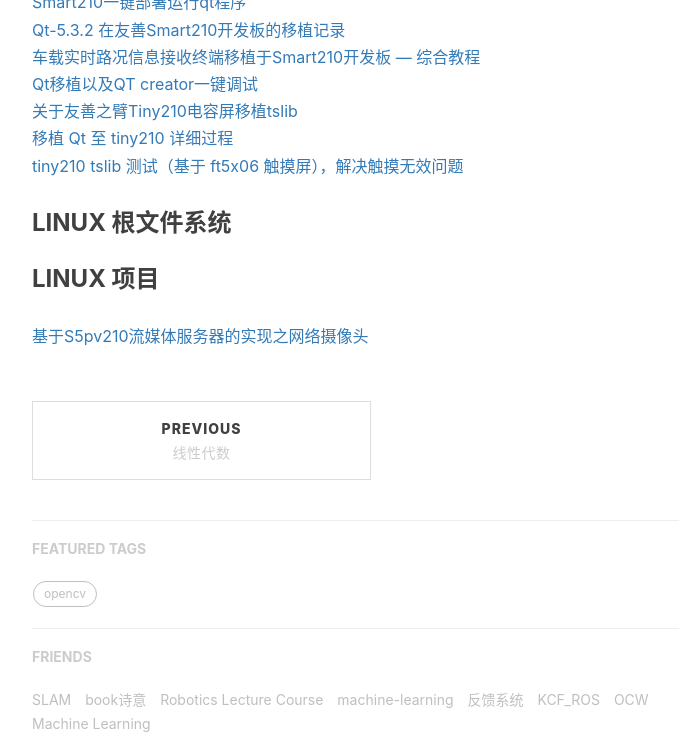
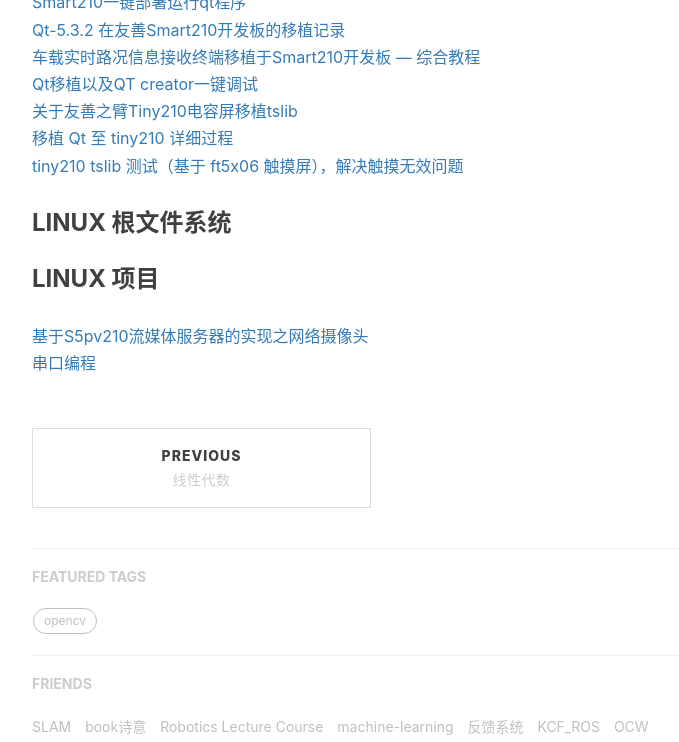
Before and after one commit to gary-robotics/dlward, a Jekyll site: the page built from _posts/2018-07-09-AndroidDriver-2018.markdown, in a window 1280 px wide and 900 px high, scrolled down 721 px, cut to the strip 0-742 px from the top of the window. Shown: the whole strip, without its empty margins (233-912 px from the left). Built offline with Jekyll 4.4.1, drawn with Linux system fonts in a browser that asks for light colours; nearby versions of some CDN libraries; comment, search, counter and statistics services are not loaded.

Commit message:
Update 2018-07-09-AndroidDriver-2018.markdown

```diff
--- a/_posts/2018-07-09-AndroidDriver-2018.markdown
+++ b/_posts/2018-07-09-AndroidDriver-2018.markdown
@@ -29,3 +29,4 @@
 
 ### LINUX 项目
 [基于S5pv210流媒体服务器的实现之网络摄像头](https://blog.csdn.net/liukun321/article/details/24390379)
+[串口编程](https://wenku.baidu.com/view/152473048e9951e79b8927cc.html)
```
